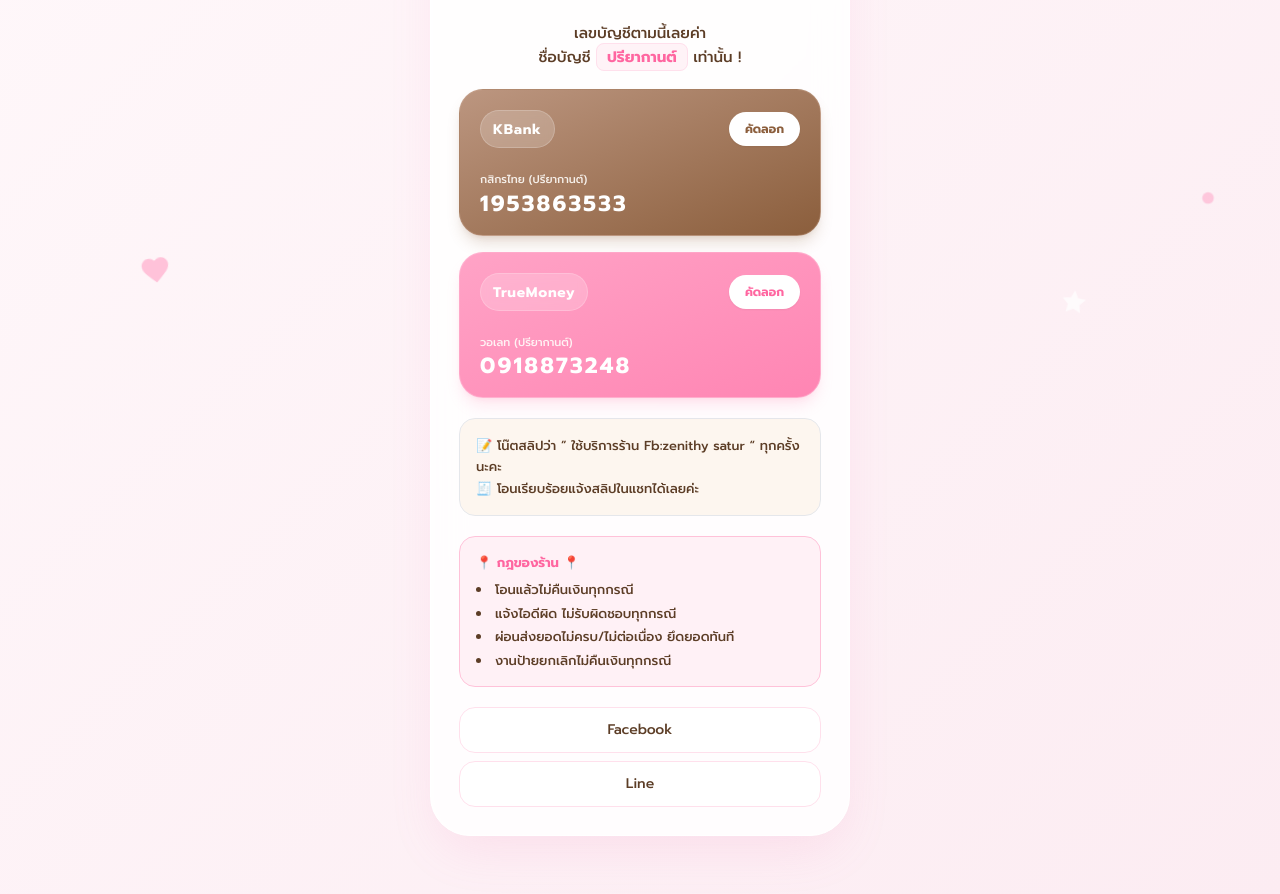
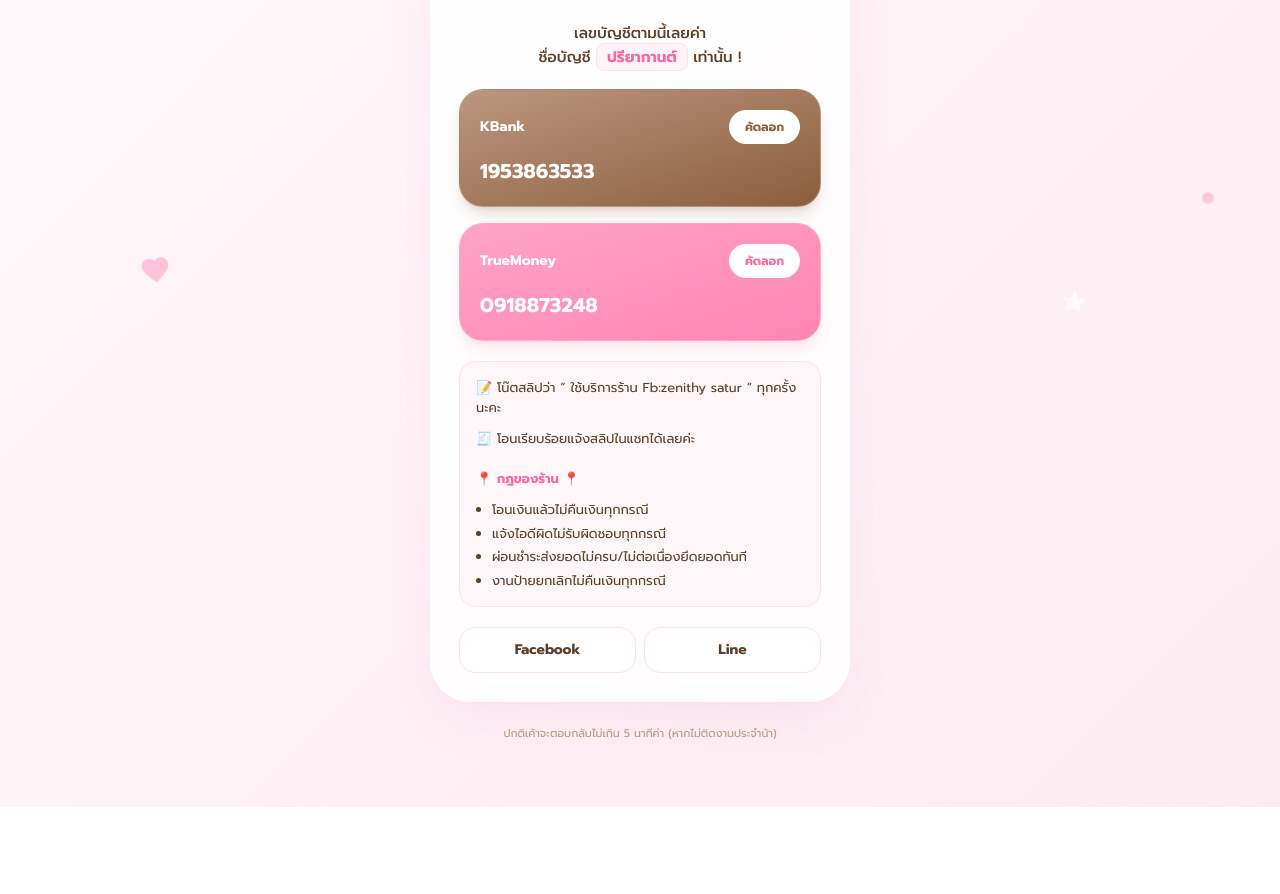
Before and after one commit to zenithy13/Payment-satur, a plain HTML site: page index.html in a window 1280 px wide. Shown: the part 434-1328 px from the top of the page. After the commit the page ends 1241 px from the top, so only its background shows below. Drawn offline with nearby package versions, Linux system fonts and the light colour scheme.

Commit message:
Update index.html

```diff
--- a/index.html
+++ b/index.html
@@ -15,6 +15,7 @@
             min-height: 100vh;
         }
 
+        /* อนิเมชั่นลอยๆ สำหรับ SVG พื้นหลัง */
         @keyframes float-up-down {
             0%, 100% { transform: translateY(0px) rotate(0deg); }
             50% { transform: translateY(-15px) rotate(10deg); }
@@ -28,6 +29,7 @@
             50% { transform: scale(1.1); opacity: 1; }
         }
         @keyframes spin-slow { 100% { transform: rotate(360deg); } }
+        /* อนิเมชั่นกรอบเส้นประวิ่ง */
         @keyframes dash-animation {
             from { stroke-dashoffset: 0; }
             to { stroke-dashoffset: -24; }
@@ -41,6 +43,7 @@
         .anim-float-4 { animation: float-left-right 4.5s ease-in-out infinite 2s; }
         .anim-pulse { animation: pulse-soft 3s ease-in-out infinite; }
         .anim-spin { animation: spin-slow 8s linear infinite; }
+        /* การ์ดสไตล์ใหม่ */
         .glass-card {
             background: rgba(255, 255, 255, 0.85);
             backdrop-filter: blur(16px);
@@ -69,9 +72,25 @@
             theme: {
                 extend: {
                     colors: {
-                        cream: { 50: '#fffdfa', 100: '#fdf5ee', 200: '#fae8d4' },
-                        brown: { 300: '#d4b49e', 400: '#bc9680', 500: '#8b5e3c', 600: '#5c3d26' },
-                        pink: { 50: '#fff0f5', 100: '#ffe0ec', 200: '#ffc2d9', 300: '#ffa3c6', 400: '#ff85b3', 500: '#ff66a0' }
+                        cream: {
+                            50: '#fffdfa',
+                            100: '#fdf5ee',
+                            200: '#fae8d4',
+                        },
+                        brown: {
+                            300: '#d4b49e',
+                            400: '#bc9680',
+                            500: '#8b5e3c',
+                            600: '#5c3d26',
+                        },
+                        pink: {
+                            50: '#fff0f5',
+                            100: '#ffe0ec',
+                            200: '#ffc2d9',
+                            300: '#ffa3c6',
+                            400: '#ff85b3',
+                            500: '#ff66a0',
+                        }
                     }
                 }
             }
@@ -93,11 +112,14 @@
     </div>
 
     <div id="toast" class="fixed bottom-8 left-1/2 transform -translate-x-1/2 bg-brown-500/95 backdrop-blur-sm text-cream-50 px-6 py-3 rounded-full shadow-xl transition-all duration-300 opacity-0 translate-y-4 pointer-events-none z-50 flex items-center gap-2 font-medium text-sm border border-brown-400">
-        <svg xmlns="http://www.w3.org/2000/svg" fill="none" viewBox="0 0 24 24" stroke-width="2.5" stroke="currentColor" class="w-5 h-5 text-pink-200"><path stroke-linecap="round" stroke-linejoin="round" d="M9 12.75L11.25 15 15 9.75M21 12a9 9 0 11-18 0 9 9 0 0118 0z" /></svg>
+        <svg xmlns="http://www.w3.org/2000/svg" fill="none" viewBox="0 0 24 24" stroke-width="2.5" stroke="currentColor" class="w-5 h-5 text-pink-200">
+            <path stroke-linecap="round" stroke-linejoin="round" d="M9 12.75L11.25 15 15 9.75M21 12a9 9 0 11-18 0 9 9 0 0118 0z" />
+        </svg>
         คัดลอกเลขบัญชีแล้ว
     </div>
 
     <div class="max-w-[420px] w-full relative z-10 space-y-5 pb-10">
+
         <div class="text-center pt-2 pb-2 relative">
             <h1 class="text-2xl font-bold tracking-tight text-pink-500 flex items-center justify-center gap-2">
                 Zenithy
@@ -106,6 +128,8 @@
         </div>
 
         <div class="glass-card rounded-[40px] p-3 relative z-10">
+            <svg class="absolute -top-4 -left-2 w-9 h-9 text-pink-300 anim-float-1 z-20 drop-shadow-sm" fill="currentColor" viewBox="0 0 24 24"><path d="M12 21.35l-1.45-1.32C5.4 15.36 2 12.28 2 8.5 2 5.42 4.42 3 7.5 3c1.74 0 3.41.81 4.5 2.09C13.09 3.81 14.76 3 16.5 3 19.58 3 22 5.42 22 8.5c0 3.78-3.4 6.86-8.55 11.54L12 21.35z"/></svg>
+
             <div class="relative p-2 rounded-[36px] z-10">
                 <svg class="absolute inset-0 w-full h-full pointer-events-none" xmlns="http://www.w3.org/2000/svg">
                     <rect x="2" y="2" width="calc(100% - 4px)" height="calc(100% - 4px)" rx="34" fill="none" stroke="#f472b6" stroke-width="2.5" stroke-dasharray="12 12" stroke-linecap="round" class="animate-dash" />
@@ -124,63 +148,60 @@
 
                 <div class="space-y-4">
                     <div class="virtual-card relative bg-gradient-to-br from-brown-400 to-brown-500 rounded-[24px] p-5 shadow-lg shadow-brown-500/20 cursor-pointer border border-brown-300/30" onclick="copyText('1953863533', this, 'kbank')">
-                        <div class="relative z-10 flex flex-col gap-4">
-                            <div class="flex justify-between items-center">
-                                <div class="bg-white/20 backdrop-blur-sm px-3 py-1.5 rounded-full border border-white/20"><span class="text-white font-bold text-sm tracking-wider">KBank</span></div>
-                                <button class="kbank-btn bg-white text-brown-500 text-[12px] font-bold px-4 py-2 rounded-full flex items-center gap-1.5 shadow-sm pointer-events-none">คัดลอก</button>
-                            </div>
-                            <div class="mt-2">
-                                <div class="text-cream-50/90 text-[11px] font-medium mb-1">กสิกรไทย (ปรียากานต์)</div>
-                                <div class="text-white font-bold text-[22px] tracking-widest leading-none">1953863533</div>
-                            </div>
+                        <div class="relative z-10 flex justify-between items-center">
+                            <span class="text-white font-bold text-sm">KBank</span>
+                            <button class="kbank-btn bg-white text-brown-500 text-[12px] font-bold px-4 py-2 rounded-full">คัดลอก</button>
                         </div>
+                        <div class="mt-3 text-white font-bold text-[20px]">1953863533</div>
                     </div>
 
                     <div class="virtual-card relative bg-gradient-to-br from-pink-300 to-pink-400 rounded-[24px] p-5 shadow-lg shadow-pink-400/20 cursor-pointer border border-pink-200/50" onclick="copyText('0918873248', this, 'true')">
-                        <div class="relative z-10 flex flex-col gap-4">
-                            <div class="flex justify-between items-center">
-                                <div class="bg-white/20 backdrop-blur-sm px-3 py-1.5 rounded-full border border-white/20"><span class="text-white font-bold text-sm tracking-wider">TrueMoney</span></div>
-                                <button class="true-btn bg-white text-pink-500 text-[12px] font-bold px-4 py-2 rounded-full flex items-center gap-1.5 shadow-sm pointer-events-none">คัดลอก</button>
-                            </div>
-                            <div class="mt-2">
-                                <div class="text-cream-50/90 text-[11px] font-medium mb-1">วอเลท (ปรียากานต์)</div>
-                                <div class="text-white font-bold text-[22px] tracking-widest leading-none">0918873248</div>
-                            </div>
+                        <div class="relative z-10 flex justify-between items-center">
+                            <span class="text-white font-bold text-sm">TrueMoney</span>
+                            <button class="true-btn bg-white text-pink-500 text-[12px] font-bold px-4 py-2 rounded-full">คัดลอก</button>
                         </div>
+                        <div class="mt-3 text-white font-bold text-[20px]">0918873248</div>
                     </div>
                 </div>
 
-                <div class="bg-cream-100/90 border border-brown-200 rounded-2xl p-4 text-[13px] leading-relaxed text-brown-600 font-medium">
-                    📝 โน๊ตสลิปว่า ” ใช้บริการร้าน Fb:zenithy satur “ ทุกครั้งนะคะ<br>
-                    🧾 โอนเรียบร้อยแจ้งสลิปในแชทได้เลยค่ะ
-                </div>
-
-                <div class="bg-pink-50/90 border border-pink-200 rounded-2xl p-4 text-[13px] text-left text-brown-600 font-medium">
-                    <span class="font-bold text-pink-500 block mb-2">📍 กฎของร้าน 📍</span>
-                    <ul class="list-disc list-inside space-y-1">
-                        <li>โอนแล้วไม่คืนเงินทุกกรณี</li>
-                        <li>แจ้งไอดีผิด ไม่รับผิดชอบทุกกรณี</li>
-                        <li>ผ่อนส่งยอดไม่ครบ/ไม่ต่อเนื่อง ยึดยอดทันที</li>
+                <div class="text-[13px] text-brown-600 space-y-3 bg-pink-50/50 p-4 rounded-2xl border border-pink-100">
+                    <p>📝 โน๊ตสลิปว่า ” ใช้บริการร้าน Fb:zenithy satur “ ทุกครั้งนะคะ</p>
+                    <p>🧾 โอนเรียบร้อยแจ้งสลิปในแชทได้เลยค่ะ</p>
+                    <p class="font-bold text-pink-500 pt-2">📍 กฎของร้าน 📍</p>
+                    <ul class="list-disc pl-4 space-y-1">
+                        <li>โอนเงินแล้วไม่คืนเงินทุกกรณี</li>
+                        <li>แจ้งไอดีผิดไม่รับผิดชอบทุกกรณี</li>
+                        <li>ผ่อนชำระส่งยอดไม่ครบ/ไม่ต่อเนื่องยึดยอดทันที</li>
                         <li>งานป้ายยกเลิกไม่คืนเงินทุกกรณี</li>
                     </ul>
                 </div>
 
-                <div class="space-y-2">
-                    <a href="https://www.facebook.com/profile.php?id=61554192600355" class="block bg-white border border-pink-100 p-3 rounded-2xl text-center text-sm font-medium">Facebook</a>
-                    <a href="https://line.me/ti/p/LfBtdhlrVa" class="block bg-white border border-pink-100 p-3 rounded-2xl text-center text-sm font-medium">Line</a>
+                <div class="flex gap-2">
+                    <a href="https://www.facebook.com/profile.php?id=61554192600355" class="flex-1 py-3 bg-white border border-pink-100 rounded-2xl text-center text-sm font-bold text-brown-600">Facebook</a>
+                    <a href="https://line.me/ti/p/LfBtdhlrVa" class="flex-1 py-3 bg-white border border-pink-100 rounded-2xl text-center text-sm font-bold text-brown-600">Line</a>
                 </div>
             </div>
+        </div>
+
+        <div class="text-center text-[11px] text-brown-400 pt-1">
+            ปกติเค้าจะตอบกลับไม่เกิน 5 นาทีค่า (หากไม่ติดงานประจำน้า)
         </div>
     </div>
 
     <script>
         function copyText(text, containerElement, type) {
-            navigator.clipboard.writeText(text);
+            const textArea = document.createElement("textarea");
+            textArea.value = text;
+            document.body.appendChild(textArea);
+            textArea.select();
+            document.execCommand('copy');
+            document.body.removeChild(textArea);
             showToast();
+
             const btn = containerElement.querySelector(type === 'kbank' ? '.kbank-btn' : '.true-btn');
-            const original = btn.innerHTML;
-            btn.innerHTML = 'สำเร็จ';
-            setTimeout(() => btn.innerHTML = original, 2000);
+            const original = btn.innerText;
+            btn.innerText = 'สำเร็จ';
+            setTimeout(() => btn.innerText = original, 2000);
         }
         function showToast() {
             const toast = document.getElementById('toast');
```
